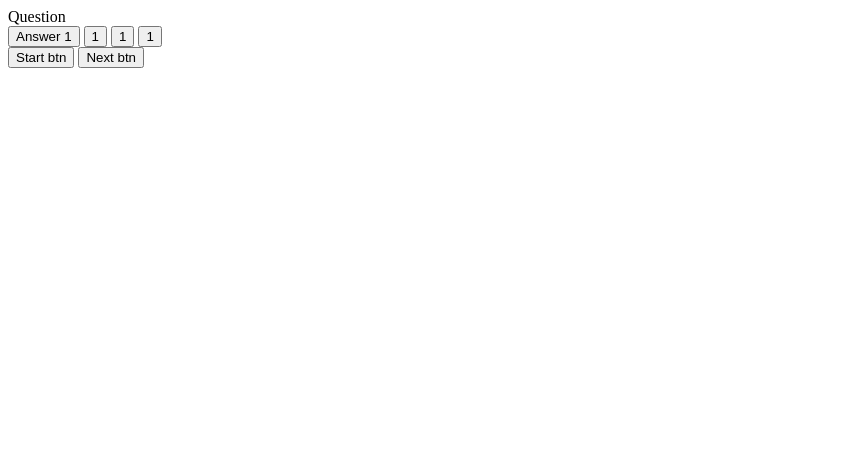
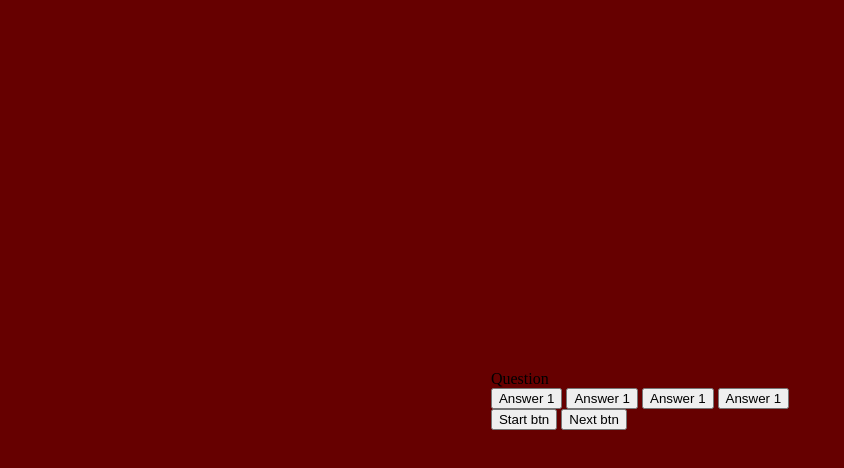
Before and after one commit to phonemyatthu17/quiz-app, a plain HTML site: page index.html in a window 1280 px wide. Shown: the whole page, without its empty margins (0-844 px from the left). Drawn offline with Linux system fonts and the light colour scheme.

Commit message:
background color changes

```diff
--- a/index.html
+++ b/index.html
@@ -8,15 +8,15 @@
     <script defer src="script.js"></script>
     <title>Quiz App</title>
   </head>
-  <body>
+  <body class="wrong">
     <div class="container">
       <div id="question-container" class="hide">
         <div id="question">Question</div>
         <div id="answer-buttons" class="btn-grid">
           <button class="btn">Answer 1</button>
-          <button class="btn">1</button>
-          <button class="btn">1</button>
-          <button class="btn">1</button>
+          <button class="btn">Answer 1</button>
+          <button class="btn">Answer 1</button>
+          <button class="btn">Answer 1</button>
         </div>
       </div>
       <div class="controls">
--- a/style.css
+++ b/style.css
@@ -1 +1,33 @@
-/* GOTHAM rounded */
+@import url("https://fonts.googleapis.com/css2?family=Roboto&display=swap");
+
+*,
+*::before,
+*::after {
+  box-sizing: border-box;
+}
+
+:root {
+  --hue--neutral: 200;
+  --hue--wrong: 0;
+  --hue--correct: 145;
+}
+
+body {
+  --hue: var(--hue--neutral);
+  margin: 0;
+  padding: 0;
+  display: flex;
+  justify-content: center;
+  align-items: center;
+  height: 100vh;
+  width: 100vw;
+  background-color: hsl(var(--hue), 100%, 20%);
+}
+
+body.correct {
+  --hue: var(--hue--correct);
+}
+
+body.wrong {
+  --hue: var(--hue--wrong);
+}
```
